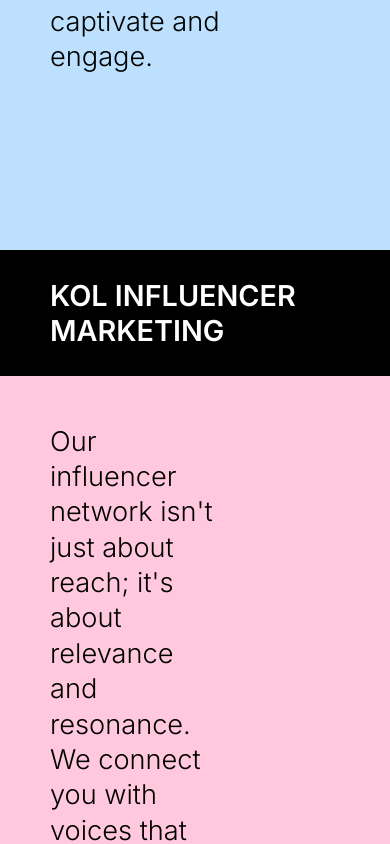
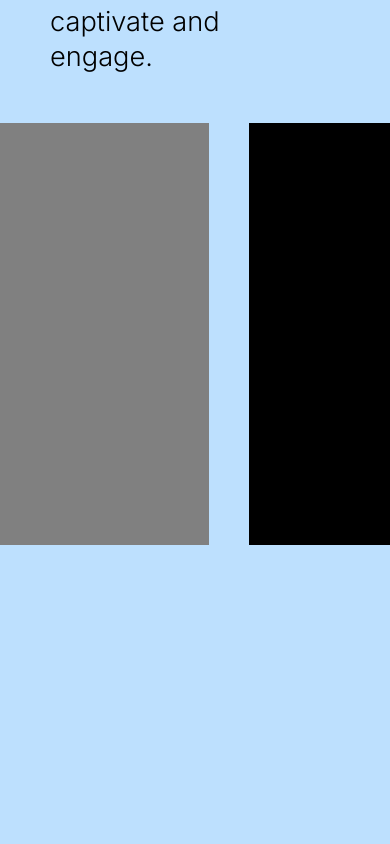
Before and after one commit to vansh2308/leap-media, a React (Create React App) app: page / in a window 390 px wide. Shown: the part 3840-4684 px from the top of the page. Built offline with nearby package versions, Linux system fonts and the light colour scheme.

Commit message:
Adds Bilateral Scroll

```diff
--- a/src/components/services.css
+++ b/src/components/services.css
@@ -11,7 +11,7 @@
 
 .service{
   min-height: 100vh;
-  max-height: 100vh;
+  height: 100vh;
   width: 100%;
   position: sticky;
   top: 0;
@@ -51,3 +51,29 @@ iframe{
   background-repeat: no-repeat;
   background-size: contain;
 }
+
+.sticky-wrapper{
+  height: fit-content;
+  max-height: 100vh;
+  width: 100%;
+  position: sticky;
+  top: 0;
+}
+
+.locomotive-wrapper{
+  height: 50vh;
+  width: 100vw;
+  display: flex;
+  column-gap: 20px;
+  overflow-x: visible;
+
+}
+
+.item{
+  width: 100vw !important;
+  background-color: purple;
+  height: 100%;
+  flex-shrink: 0;
+  margin-left: 20px;
+
+}
--- a/src/components/services.js
+++ b/src/components/services.js
@@ -1,68 +1,120 @@
 import "./services.css"
+import { useEffect, useRef, useState } from "react"
+
+
+const servicesData = [
+  {
+    heading: "KOL INFLUENCER MARKETING",
+    content: "Our influencer network isn't just about reach; it's about relevance and resonance. We connect you with voices that amplify your message authentically and effectively in different regions.",
+    yt: "https://www.youtube.com/embed/i1IKnWDecwA?si=-H4dODq7Uzx-4ryG",
+    bg: "#ffc8dd"
+  },
+  {
+    heading: "BUILING COMMUNITIES GLOBALLY",
+    content: "We don't just build communities; we nurture them. Our strategies are designed to foster lasting relationships and loyalty across diverse global audiences..",
+    yt: "https://www.youtube.com/embed/h7MYJghRWt0?si=ZonNlHc7-MKg6WeG",
+    bg: "#d0f4de"
+  },
+  {
+    heading: "EVENT MARKETING",
+    content: "Our event marketing goes beyond traditional boundaries, capturing the essence of your brand and the excitement of your audience.",
+    imgs: [require("./../static/global-event-awareness-partner-1.png"), require("./../static/global-event-awareness-partner-2.png")],
+    bg: "#ffdab9"
+  },
+  {
+    bg: "#e4c1f9",
+    heading: "GLOBAL EVENT AWARENESS PARTNER",
+    content: "Our event marketing goes beyond traditional boundaries, capturing the essence of your brand and the excitement of your audience.",
+    imgs: [require("./../static/global-event-awareness-partner-1.png"), require("./../static/global-event-awareness-partner-2.png")],
+  },
+  {
+    heading: "FOUNDER / BRAND STORYTELLING",
+    content: "Leap Media takes podcasting to the next level. We help you tell your story, connecting deeply with your audience and establishing you as a thought leader in the Web3 space. \n At Leap Media, we understand the pulse of Web3. We're not just a service provider; we're a partner in your journey towards innovation and success. Ready to make your mark in the Web3 world? Leap with us!",
+    imgs: [require("./../static/storytelling-1.png"), require("./../static/storytelling-2.png"), require("./../static/storytelling-3.png")],
+    bg: "#ffa69e"
+  }
+]
+
+
+
 
 
 
 export default function ServiceContainer(props) {
+  let windoWidth = 0
+  let horLength = 0
+  let distFromTop = 0
+  let scrollDistance = 0
+
+  const ref = useRef(null)
+  const locomotiveWrapper = useRef(null)
+
+  const handleScroll = (e, x) => {
+
+    var scrollTop = window.pageYOffset;
+    if(scrollTop>=distFromTop && scrollTop<=scrollDistance){
+      console.log(scrollTop - distFromTop)
+      locomotiveWrapper.current.style.transform = "translateX(-"+(scrollTop - distFromTop)+"px)"
+    }
+  }
+
+
+  useEffect(()=>{
+    windoWidth = window.innerWidth
+    horLength = locomotiveWrapper.current.scrollWidth
+    distFromTop = ref.current.offsetTop
+    scrollDistance = distFromTop+horLength-windoWidth
+    ref.current.style.height = scrollDistance+"px"
+
+    window.addEventListener("scroll", handleScroll, 2, {passive:true})
+    return(()=>{
+      window.removeEventListener("scroll", handleScroll)
+    })
+  }, [])
+
 
 
   return (
     <div className="services-container">
 
-
-      <div className="service" style={{ background: "#bde0fe" }}>
+      <div className="service" style={{ background: "#bde0fe", height: scrollDistance+"px" }} ref={ref}>
+        <div className="sticky-wrapper">
           <header> COMPLETE WEB3 VIDEO SOLUTIONS </header>
           <div className="service-content">
             From mesmerizing 2D and 3D animations to compelling product demos and hype videos, our tailor-made solutions are crafted to captivate and engage.
           </div>
+
+          <div className="locomotive-wrapper" ref={locomotiveWrapper}>
+            <Item style={{background: "red"}}/>
+            <Item style={{background: "pink"}}/>
+            <Item style={{background: "green"}}/>
+            <Item style={{background: "cyan"}}/>
+            <Item style={{background: "white"}}/>
+            <Item style={{background: "grey"}}/>
+            <Item style={{background: "black"}}/>
+
           </div>
 
+        </div>
+      </div>
+
+
+
+      {
+        servicesData.map((each) => {
+          return(
             <Service
-        heading="KOL INFLUENCER MARKETING"
-        content="Our influencer network isn't just about reach; it's about relevance and resonance. We connect you with voices that amplify your message authentically and effectively in different regions."
-        yt="https://www.youtube.com/embed/i1IKnWDecwA?si=-H4dODq7Uzx-4ryG"
+              heading={each.heading}
+              content={each.content}
+              imgs={each.imgs}
+              yt={each.yt}
               style={{
-          background: "#ffc8dd"
+                background: each.bg
               }}
             />
-
-      <Service
-        bg="#d0f4de"
-        heading="BUILING COMMUNITIES GLOBALLY"
-        content="We don't just build communities; we nurture them. Our strategies are designed to foster lasting relationships and loyalty across diverse global audiences."
-        yt="https://www.youtube.com/embed/h7MYJghRWt0?si=ZonNlHc7-MKg6WeG"
-        style={{
-          background: "#d0f4de"
-        }}
-
-      />
-      <Service
-        bg="#ffdab9"
-        heading="EVENT MARKETING"
-        content="Our event marketing goes beyond traditional boundaries, capturing the essence of your brand and the excitement of your audience."
-        imgs={[require("./../static/event-marketing-img.png")]}
-        style={{
-          background: "#ffdab9"
-        }}
-
-
-      />
-      <Service
-        bg="#e4c1f9"
-        heading="GLOBAL EVENT AWARENESS PARTNER"
-        content="Our event marketing goes beyond traditional boundaries, capturing the essence of your brand and the excitement of your audience."
-        imgs={[require("./../static/global-event-awareness-partner-1.png"), require("./../static/global-event-awareness-partner-2.png")]}
-        style={{
-          background: "#e4c1f9"
-        }}
-      />
-      <Service
-        heading="FOUNDER / BRAND STORYTELLING"
-        content="Leap Media takes podcasting to the next level. We help you tell your story, connecting deeply with your audience and establishing you as a thought leader in the Web3 space. At Leap Media, we understand the pulse of Web3. We're not just a service provider; we're a partner in your journey towards innovation and success. Ready to make your mark in the Web3 world? Leap with us!"
-        imgs={[require("./../static/storytelling-1.png"), require("./../static/storytelling-2.png"), require("./../static/storytelling-3.png")]}
-        style={{
-          background: "#ffa69e",
-        }}
-      />
+          )
+        })
+      }
     </div>
   )
 }
@@ -72,7 +124,7 @@ export default function ServiceContainer(props) {
 
 function Service(props) {
   return (
-      <div style={{ ...props.style, height: "100%" }} ref={props.innerRef} className="service">
+    <div style={{ ...props.style, height: "100%" }} className="service">
       <header> {props.heading} </header>
       <div className="service-content">
         {props.content}
@@ -86,7 +138,6 @@ function Service(props) {
       }
 
       <div className="img-container">
-
         {
           props.imgs &&
           props.imgs.map((item) => {
@@ -102,3 +153,13 @@ function Service(props) {
     </div>
   )
 }
+
+
+
+function Item(props){
+  return(
+    <div className="item" style={props.style}>
+
+    </div>
+  )
+}
```
Lines whose indentation alone changed are shown as unchanged.
